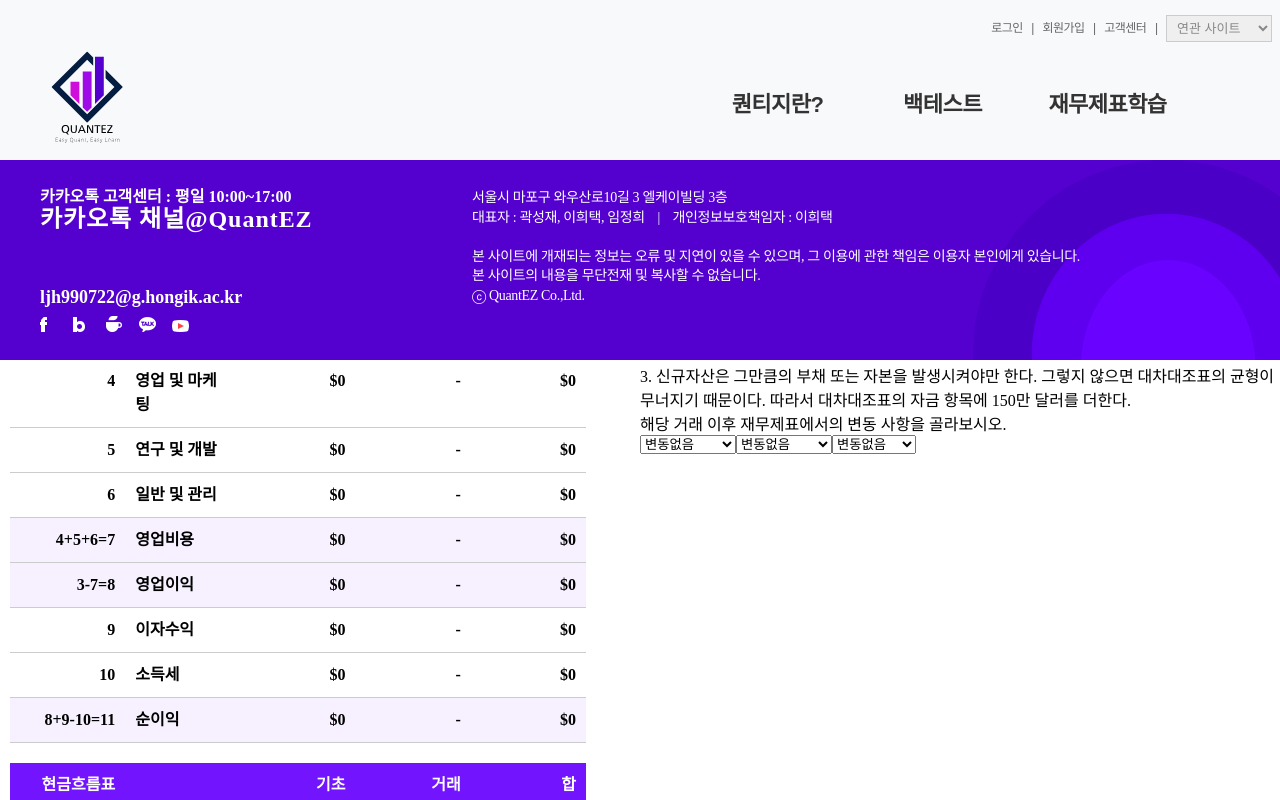
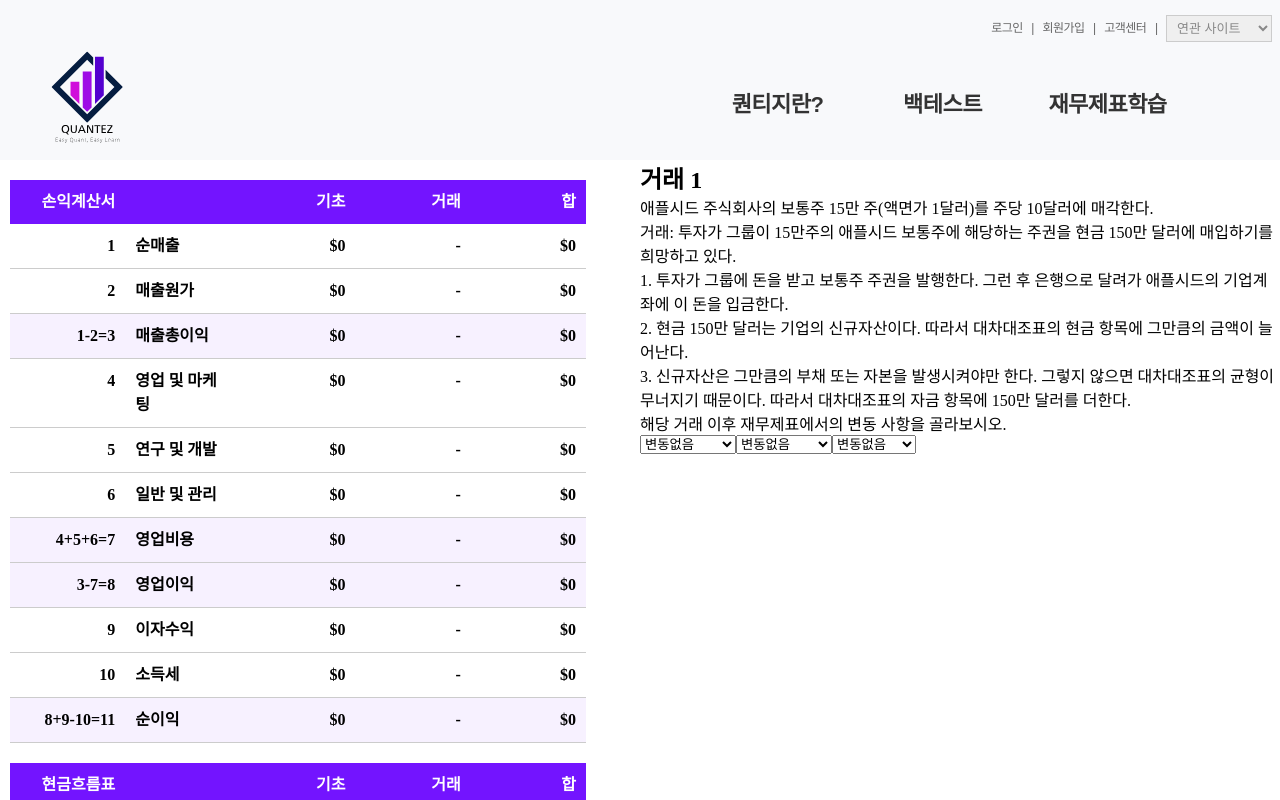
Before and after one commit to kwakseongjae/quantEz, a React (Create React App) app: page /financeSheetlist/financeSheet in a window 1280 px wide. Shown: the top 800 px of the page. Built offline with nearby package versions, Linux system fonts and the light colour scheme.

Commit message:
Fix Error: 재무제표학습에서 Footer가 상단에 위치하는 오류 수정

```diff
--- a/src/App.css
+++ b/src/App.css
@@ -11,7 +11,7 @@ content {
 .content {
   background-color: white;
   width: 100%;
-  height: 2500px;
+  height: 2300px;
   float: right;
 }
 
@@ -141,7 +141,7 @@ div {
 
 #container {
   margin: 0 auto;
-  min-height: 100%;
+  height: 100%;
   font-family: "Noto Sans KR", "Nanum Gothic", sans-serif;
 }
 #header-top {
@@ -345,7 +345,7 @@ a:hover {
   background-color: #fff;
   color: #fff;
   width: 100%;
-  position: absolute;
+  position: flex;
   margin: 0 auto;
   background: #5400cf url(./img/footer.svg) no-repeat center bottom;
   background-size: cover;
--- a/src/App.js
+++ b/src/App.js
@@ -33,8 +33,8 @@ function App() {
               element={<FinanceSheet />}
             />
           </Routes>
+          <Footer />
       </Router>
-      <Footer />
     </div>
   );
 }
--- a/src/subpages/FinanceSheet.js
+++ b/src/subpages/FinanceSheet.js
@@ -3,7 +3,7 @@ import { Sheets } from "../components/Sheets";
 
 export const FinanceSheet = () => {
   return (
-    <div>
+    <div className="container">
       <ariticle>
         <section>
           <div className="content">
```
Lines whose indentation alone changed are shown as unchanged.
